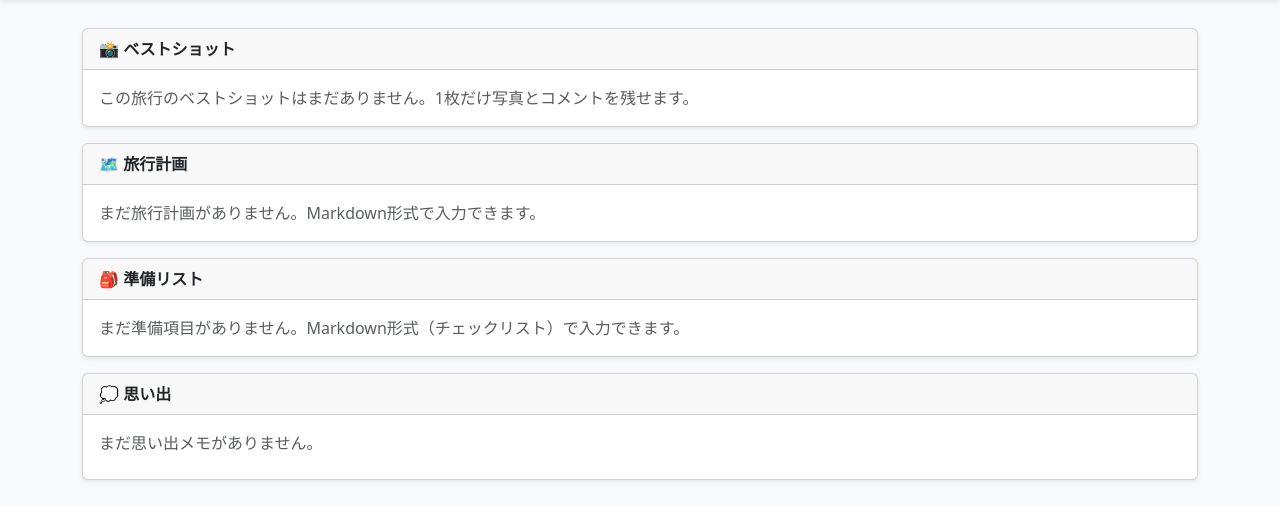
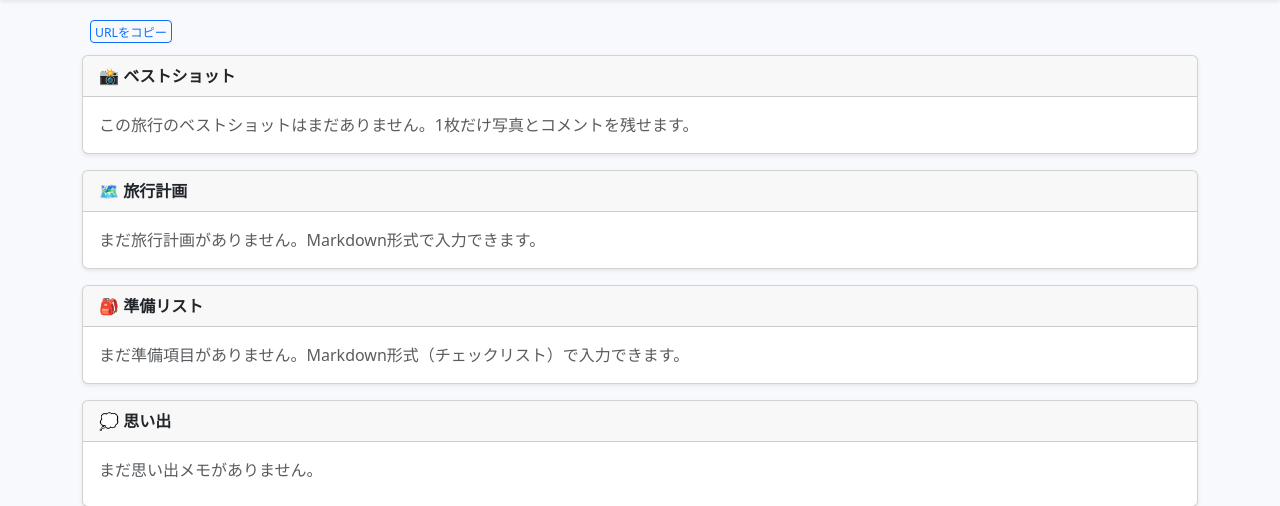
Before and after one commit to Rkawab/TRproject, a Django app: template templates/trips/detail.html in a window 1280 px wide. Shown: the part 56-562 px from the top of the page. Run offline with Django 5.2, Linux system fonts and the light colour scheme; the template is opened without the code that fills it, so the values that code supplies are empty; data comes from the database, SQL or seed files in the repository.

Commit message:
URLをコピーボタンを作成

```diff
--- a/templates/trips/detail.html
+++ b/templates/trips/detail.html
@@ -9,11 +9,18 @@
     <div class="d-flex justify-content-between align-items-start mb-2 flex-wrap gap-2">
         <div>
             <h2 class="mb-1">{{ trip.name }}</h2>
-            <div class="mb-1">
+            <div class="mb-1 d-flex flex-wrap align-items-center gap-1">
                 <span class="badge bg-status-{{ trip.status }}">{{ trip.status_label }}</span>
                 {% for t in trip.themes.all %}
                 <span class="badge bg-secondary">{{ t.emoji }}{{ t.label }}</span>
                 {% endfor %}
+                <button type="button"
+                        class="btn btn-outline-primary btn-sm py-0 px-1 ms-2 copy-url-btn"
+                        id="copy-url-btn"
+                        data-copy-url="{{ request.build_absolute_uri }}"
+                        title="URLをコピー">
+                    <small>URLをコピー</small>
+                </button>
             </div>
             {% if trip.destination %}<p class="text-muted mb-0">📍 {{ trip.destination }}</p>{% endif %}
             {% if trip.start_date %}
@@ -128,3 +135,42 @@
     {% endif %}
 </div>
 {% endblock %}
+
+{% block extra_js %}
+<script>
+(function () {
+    var btn = document.getElementById("copy-url-btn");
+    if (!btn) return;
+    var url = btn.dataset.copyUrl || window.location.href;
+    btn.addEventListener("click", function () {
+        function done() {
+            var orig = btn.innerHTML;
+            btn.innerHTML = '<small>✓ コピーしました</small>';
+            setTimeout(function () { btn.innerHTML = orig; }, 1500);
+        }
+        if (navigator.clipboard && window.isSecureContext) {
+            navigator.clipboard.writeText(url).then(done).catch(function () {
+                fallback();
+            });
+        } else {
+            fallback();
+        }
+        function fallback() {
+            var ta = document.createElement("textarea");
+            ta.value = url;
+            ta.style.position = "fixed";
+            ta.style.opacity = "0";
+            document.body.appendChild(ta);
+            ta.select();
+            try { document.execCommand("copy"); done(); }
+            catch (e) {
+                var orig = btn.innerHTML;
+                btn.innerHTML = '<small>コピー失敗</small>';
+                setTimeout(function () { btn.innerHTML = orig; }, 1500);
+            }
+            document.body.removeChild(ta);
+        }
+    });
+})();
+</script>
+{% endblock %}
```
